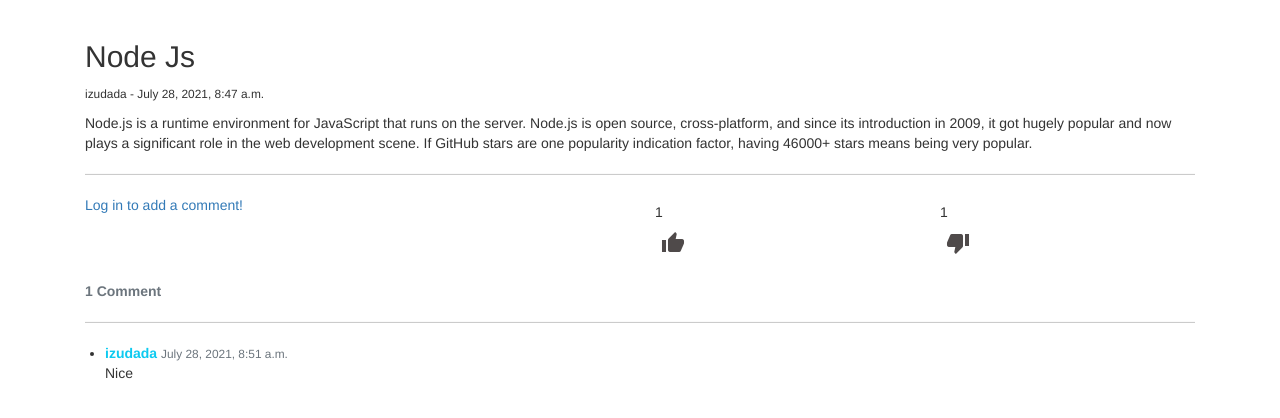
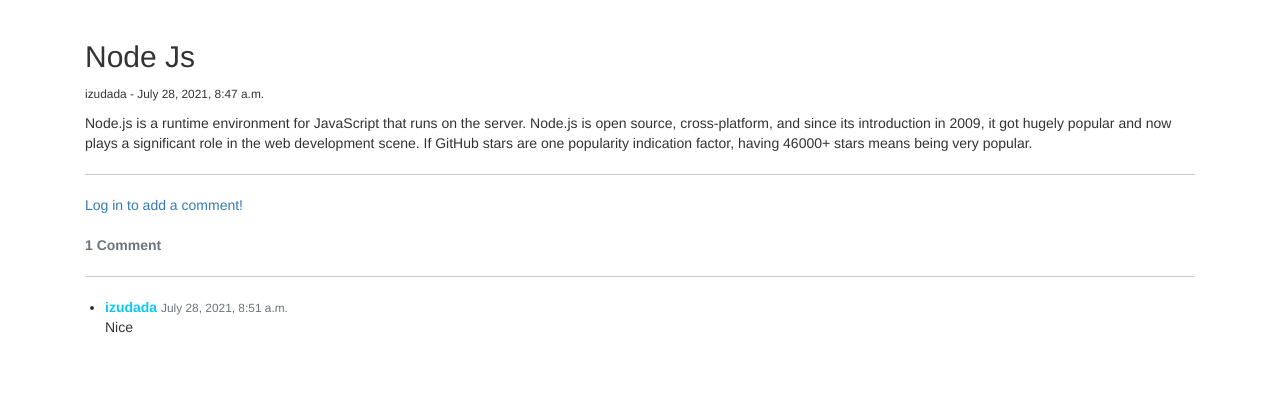
Before and after one commit to izudada/matrix_blog, a Django app: a page that uses matrix_blog/templates/article_detail.html in a window 1280 px wide. Shown: the part 62-480 px from the top of the page. Run offline with Django 3.2, Linux system fonts and the light colour scheme; data comes from the database, SQL or seed files in the repository; some libraries are stand-ins or nearby versions.

Commit message:
Modify logic for showing like and dislike feature

```diff
--- a/matrix_blog/templates/article_detail.html
+++ b/matrix_blog/templates/article_detail.html
@@ -107,9 +107,12 @@
 
             <div class="col-sm-6">
                 {% if user.is_authenticated %}
-                    <div class="">
+                    <div class="row">
+
+                        <div class="col-sm-6">
+                            <!-- Modal Button -->
                             <button type="button" class="btn btn-warning btn-sm" data-toggle="modal" data-target="#CommentModal"> Comment</button>
-                    </div>
+
                                 <!-- Comment Modal -->
                             <div class="modal" id="CommentModal" >
                                 <div class="modal-dialog">
@@ -142,11 +145,8 @@
                                     </div>
                                 </div>
                             </div>
+                        </div>
 
-                {% else %}
-                    <a class="home__button" href="{% url 'login' %}">Log in to add a comment!</a><br>
-                {% endif %}
-            </div>
                         <div class="col-sm-6">
 
                             <div class="row">
@@ -187,6 +187,14 @@
                             </div>
 
                         </div>
+
+                    </div>
+
+                {% else %}
+                    <a class="home__button" href="{% url 'login' %}">Log in to add a comment!</a><br>
+                {% endif %}
+            </div>
+
         </div>
 
 
```
Lines whose indentation alone changed are shown as unchanged.
